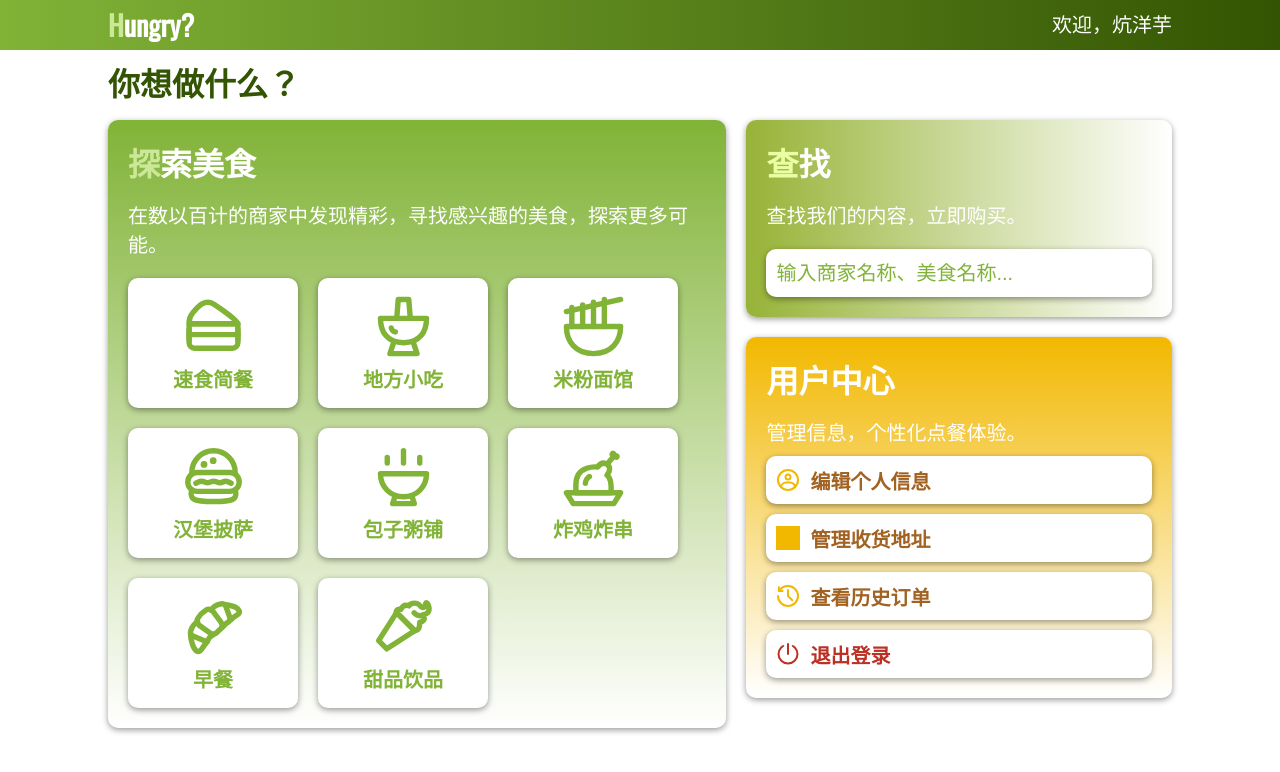
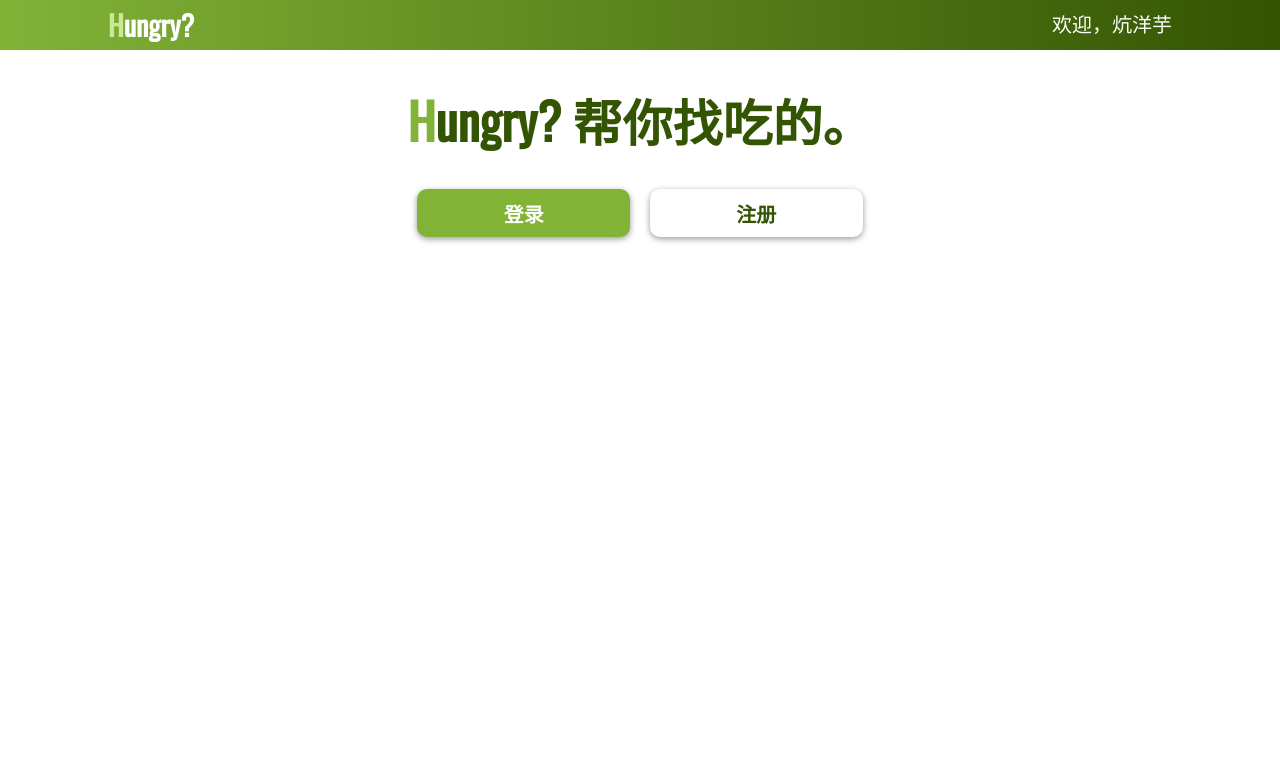
Before and after one commit to TreeNode09/Hungry_Front_End, a JavaScript app in the folder my_cli/: page / in a window 1280 px wide. Shown: the top 772 px of the page. Built offline with nearby package versions, Linux system fonts and the light colour scheme; grey boxes are pictures that could not be loaded.

Commit message:
添加欢迎界面

```diff
--- a/my_cli/src/App.vue
+++ b/my_cli/src/App.vue
@@ -1,12 +1,13 @@
 <template>
-  <hungry-header></hungry-header>
-<hungry-main>
+  <hungryHeader></hungryHeader>
+<hungryMain>
     <router-view/>
-</hungry-main>
+</hungryMain>
 </template>
 
 <script setup>
-
+import hungryHeader from './components/Header.vue'
+import hungryMain from './components/MainArea.vue'
 </script>
 
 <!--杂项-->
@@ -62,6 +63,13 @@ body
 
 <!--文字样式-->
 <style>
+h1
+{
+    font-size: 50px;
+    font-weight: 600;
+    font-family: Oswald;
+}
+
 h2
 {
     font-size: 32px;
@@ -113,6 +121,7 @@ button
     display: flex;
     overflow: hidden;
 
+    color: var(--green-dim);
     font-size: 20px;
     font-weight: 600;
 
@@ -128,6 +137,10 @@ button
 
 button:hover
 {
+    color: #fff;
+
+    background-color: var(--green-dim);
+
     transition: all 0.2s;
 }
 
--- a/my_cli/src/router/index.js
+++ b/my_cli/src/router/index.js
@@ -1,12 +1,17 @@
 import { createRouter, createWebHistory } from 'vue-router'
-import HomeView from '../views/HomeView.vue';
-import OrderHistory from '../components/OrderHistory.vue';
+import Welcome from '@/views/WelcomeView.vue'
+import OrderHistory from '../components/OrderHistory.vue'
 
 const routes = [
   {
     path: '/',
+    name: 'Welcome',  //初始界面
+    component: Welcome
+  },
+  {
+    path: '/home',
     name: 'Home', //主菜单
-    component: HomeView
+    component: () => import('@/views/HomeView.vue')
   },
   {
     path: '/search',
--- a/my_cli/src/views/CategoryView.vue
+++ b/my_cli/src/views/CategoryView.vue
@@ -22,6 +22,7 @@ import business from '@/components/BusinessBar.vue'
 const categoryStyle = ref({type: 6, img: require("@/assets/icons/三明治_sandwich.svg"), name: "速食简餐", color: "var(--yellow-green-main)"})
 const results = ref([])
 const businessTypeId = useRoute().query.type
+
 onMounted(() =>{
     axios.get(`http://localhost:8001/business/${businessTypeId}`, {
 
--- a/my_cli/src/views/HomeView.vue
+++ b/my_cli/src/views/HomeView.vue
@@ -4,7 +4,7 @@
     <h2><span style="color: var(--green-pale)">探</span><span>索美食</span></h2>
     <h6>在数以百计的商家中发现精彩，寻找感兴趣的美食，探索更多可能。</h6>
     <category v-for="categoryStyle in categoryStyles" :categoryStyle="categoryStyle"
-    @click="tocategory(categoryStyle.type)"
+    @click="toCategory(categoryStyle.type)"
     ></category>
 </div>
 <div class="right white">
@@ -24,7 +24,7 @@
             <img src="@/assets/icons/本地_local-two.svg" alt="管理收货地址">
             <span>管理收货地址</span>
         </button>
-        <button @click="goToOrderHistory">
+        <button @click="toHistory">
             <img src="@/assets/icons/历史记录_history.svg" alt="查看历史订单">
             <span>查看历史订单</span>
         </button>
@@ -41,12 +41,6 @@ import { ref } from 'vue'
 import router from '@/router'
 import category from '@/components/CategoryButton.vue'
 import search from '@/components/SearchBar.vue'
-import {useRouter} from 'vue-router';
-
-const urouter = useRouter();
-function goToOrderHistory(){
-  router.push('/order-history');
-}
 
 const categoryStyles = ref([
     {type: 6, img: require("@/assets/icons/三明治_sandwich.svg"), name: "速食简餐",color: "var(--yellow-green-main)"},
@@ -59,13 +53,16 @@ const categoryStyles = ref([
     {type: 5, img: require("@/assets/icons/冰激凌_icecream-four.svg"), name: "甜品饮品",color: "var(--pink-main)"}
 ])
 
-function tocategory(type){
+function toCategory(type){
     router.push({
         path: "/category",
         query: {type: type}
     })
 }
 
+function toHistory(){
+    router.push('/history')
+}
 </script>
 
 <style scoped>
@@ -170,6 +167,7 @@ button.exit > img
 {
     filter: drop-shadow(var(--red-main) 100px 0px 0px);
 }
+
 button.exit:hover
 {
     background-color: var(--red-main);
--- /dev/null
+++ b/my_cli/src/views/WelcomeView.vue
@@ -0,0 +1,37 @@
+<template>
+<div class="out">
+    <div class="center">
+        <h1><span style="color: var(--green-main)">H</span>ungry? 帮你找吃的。</h1>
+        <div class="options">
+            <button class="login" @click="toLogin"><div class="center">登录</div></button>
+            <button class="register" @click="toRegister"><div class="center">注册</div></button>
+        </div>
+    </div>
+</div>
+</template>
+
+<script setup>
+
+</script>
+
+<style>
+.options > button
+{
+    display: inline-block;
+
+    width: calc(50% - 20px);
+    margin: 0 10px;
+}
+
+.login
+{
+    color: #fff;
+
+    background-color: var(--green-main);
+}
+
+.register:hover
+{
+    background-color: var(--green-main);
+}
+</style>
```
Also changed, not shown: my_cli/src/main.js (+0 -7 lines).
